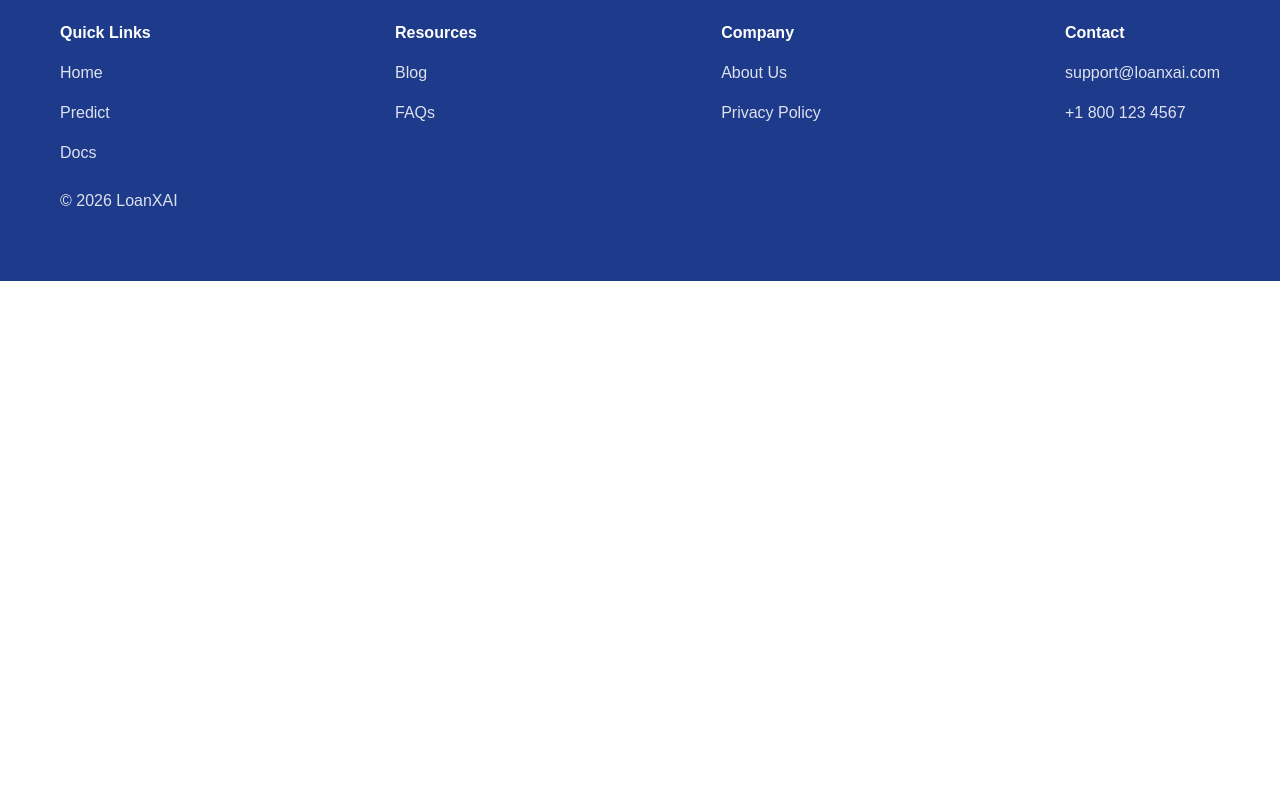
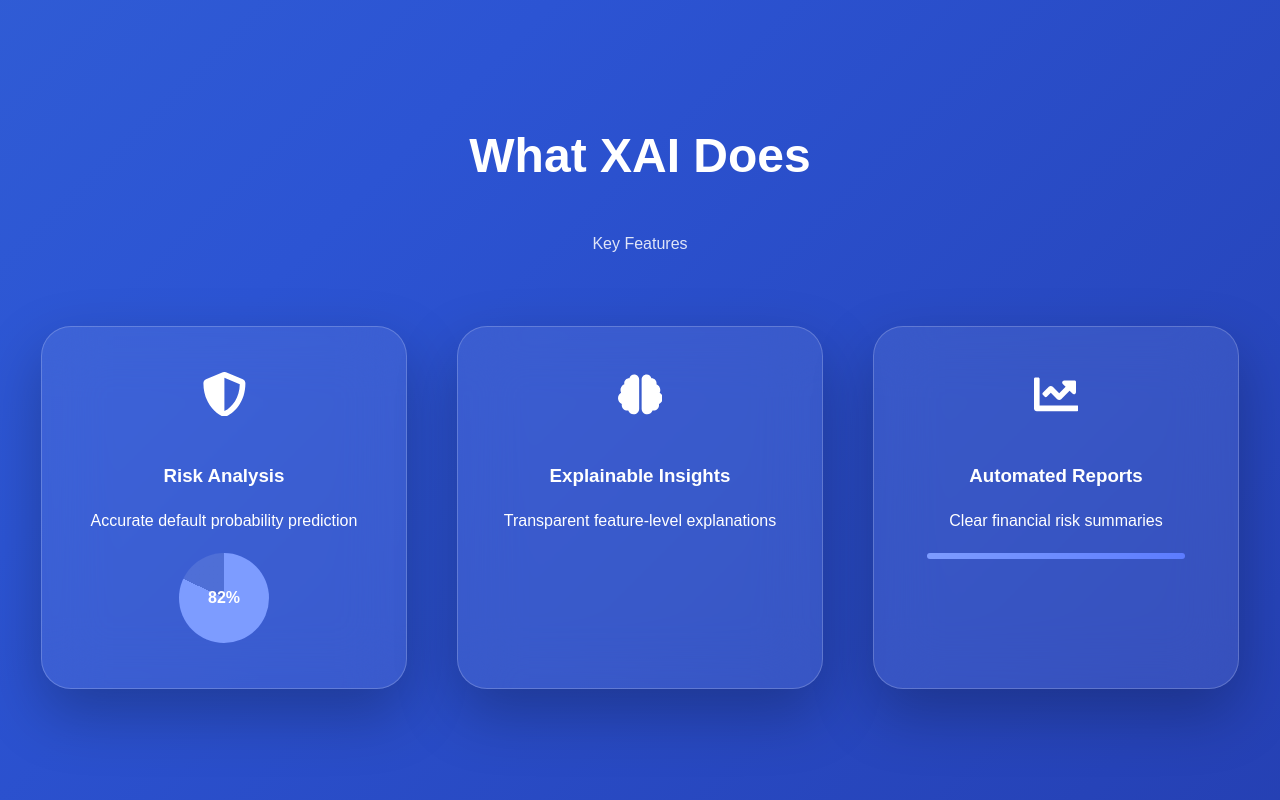
Before and after one commit to akashmhaske2005/loan-default-xai, a React (Vite) app in the folder frontend/: page / in a window 1280 px wide. Shown: the part 1100-1900 px from the top of the page. Before the commit the page ends 1381 px from the top, so only its background shows below. Built offline with nearby package versions, Linux system fonts and the light colour scheme; the HTML template or start-up script is replaced by a standard one.

Commit message:
Updated Features section.

```diff
--- a/frontend/package.json
+++ b/frontend/package.json
@@ -11,9 +11,11 @@
   },
   "dependencies": {
     "axios": "^1.13.5",
-    "framer-motion": "^12.34.0",
+    "framer-motion": "^12.34.3",
+    "lottie-react": "^2.4.1",
     "react": "^19.2.0",
     "react-dom": "^19.2.0",
+    "react-icons": "^5.5.0",
     "react-router-dom": "^7.13.0",
     "recharts": "^3.7.0"
   },
--- a/frontend/src/components/Features/Features.css
+++ b/frontend/src/components/Features/Features.css
@@ -41,7 +41,7 @@
 
 /* Card */
 .feature-card {
-  width: 340px;
+  width: 304px;
   padding: 45px 30px;
   border-radius: 30px;
   backdrop-filter: blur(30px);
@@ -50,6 +50,29 @@
   box-shadow: 0 25px 60px rgba(0,0,0,0.25);
   transition: 0.4s ease;
   position: relative;
+  overflow: hidden;
+}
+
+.feature-card::before {
+  content: "";
+  position: absolute;
+  inset: -2px;
+  border-radius: 32px;
+  background: linear-gradient(90deg, #5c7cff, #7d9cff, #5c7cff);
+  background-size: 200% 200%;
+  z-index: -1;
+  opacity: 0;
+  transition: opacity 0.4s ease;
+}
+
+.feature-card:hover::before {
+  opacity: 1;
+  animation: borderFlow 3s linear infinite;
+}
+
+@keyframes borderFlow {
+  0% { background-position: 0% 50%; }
+  100% { background-position: 200% 50%; }
 }
 
 .feature-card:hover {
@@ -96,7 +119,11 @@
 
 .waterfall {
   padding: 6px;
-  margin: 6px 0;
+  height: 24px;
+  display: flex;
+  align-items: center;
+  padding-left: 10px;
+  margin: 8px 0;
   border-radius: 6px;
   font-size: 0.85rem;
 }
--- a/frontend/src/components/Features/Features.jsx
+++ b/frontend/src/components/Features/Features.jsx
@@ -78,12 +78,35 @@
             {activeCard === 2 && (
               <motion.div
                 className="shap-popup"
-                initial={{ opacity: 0, y: 20 }}
-                animate={{ opacity: 1, y: 0 }}
+                initial="hidden"
+                animate="visible"
               >
-                <div className="waterfall positive">+ Income</div>
-                <div className="waterfall negative">- Debt</div>
-                <div className="waterfall positive">+ Credit Score</div>
+                <motion.div
+                  className="waterfall positive"
+                  initial={{ width: 0 }}
+                  animate={{ width: "80%" }}
+                  transition={{ duration: 0.6 }}
+                >
+                  + Income
+                </motion.div>
+
+                <motion.div
+                  className="waterfall negative"
+                  initial={{ width: 0 }}
+                  animate={{ width: "50%" }}
+                  transition={{ duration: 0.8 }}
+                >
+                  - Debt
+                </motion.div>
+
+                <motion.div
+                  className="waterfall positive"
+                  initial={{ width: 0 }}
+                  animate={{ width: "70%" }}
+                  transition={{ duration: 1 }}
+                >
+                  + Credit Score
+                </motion.div>
               </motion.div>
             )}
           </motion.div>
--- a/frontend/src/pages/Home/Home.jsx
+++ b/frontend/src/pages/Home/Home.jsx
@@ -2,6 +2,7 @@
 import { motion } from "framer-motion";
 import Navbar from "../../components/Navbar/Navbar";
 import Hero from "../../components/Hero/Hero";
+import Features from "../../components/Features/Features";
 import Footer from "../../components/Footer/Footer";
 
 export default function Home() {
@@ -9,6 +10,7 @@
     <>
       <Navbar />
       <Hero />
+      <Features />
       <Footer />
     </>
   );
```
Also changed, not shown: 1 other file (tests, documents, lock files or other folders).
